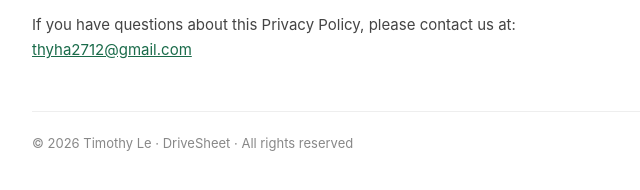
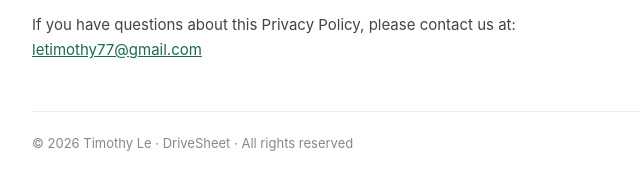
Before and after one commit to LeTimothy77/drivesheet-privacy, a plain HTML site: page index.html in a window 1280 px wide. Shown: the part 1606-1796 px from the top of the page, 228-868 px from the left. Drawn offline with Linux system fonts and the light colour scheme.

Commit message:
Update index.html

```diff
--- a/index.html
+++ b/index.html
@@ -87,7 +87,7 @@
   <h2>9. Contact Us</h2>
   <p>
     If you have questions about this Privacy Policy, please contact us at:<br>
-    <a href="mailto:thyha2712@gmail.com">thyha2712@gmail.com</a>
+    <a href="mailto:letimothy77@gmail.com">letimothy77@gmail.com</a>
   </p>
 
   <div class="footer">
```
